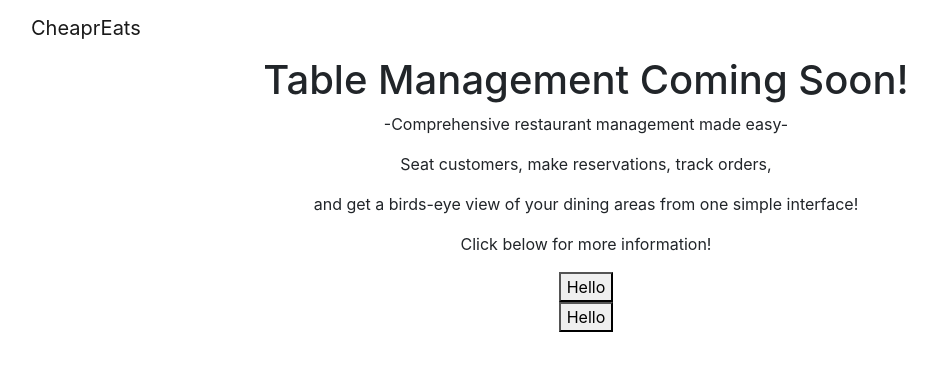
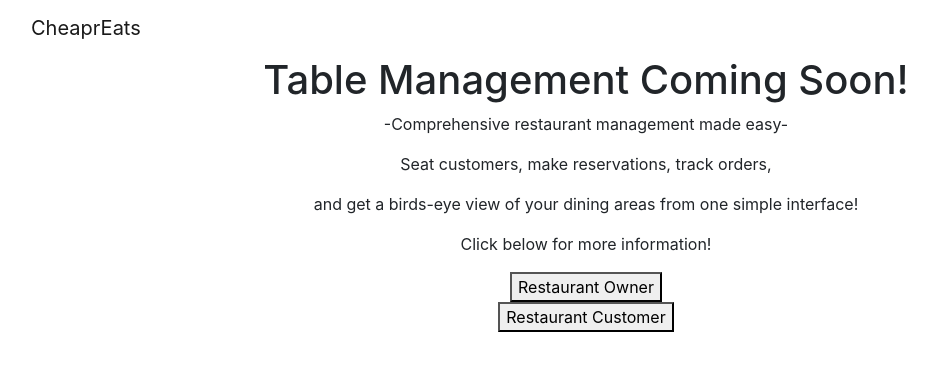
Before and after one commit to rogers-ch/cheapreats-table-mgmt, a React (Create React App) app in the folder my-app/: page / in a window 1280 px wide. Shown: the top 370 px of the page, without its empty margins (54-991 px from the left). Built offline with nearby package versions, Linux system fonts and the light colour scheme.

Commit message:
fixed Button userTypes

```diff
--- a/my-app/src/components/MainContainer.js
+++ b/my-app/src/components/MainContainer.js
@@ -13,8 +13,8 @@ function MainContainer() {
       <p>Seat customers, make reservations, track orders,</p>
       <p>and get a birds-eye view of your dining areas from one simple interface!</p>
       <p>Click below for more information!</p>
-      <ButtonComponent />
-      <ButtonComponent />
+      <ButtonComponent userType="Restaurant Owner" />
+      <ButtonComponent userType="Restaurant Customer" />
     </div>
   );
 }
```
